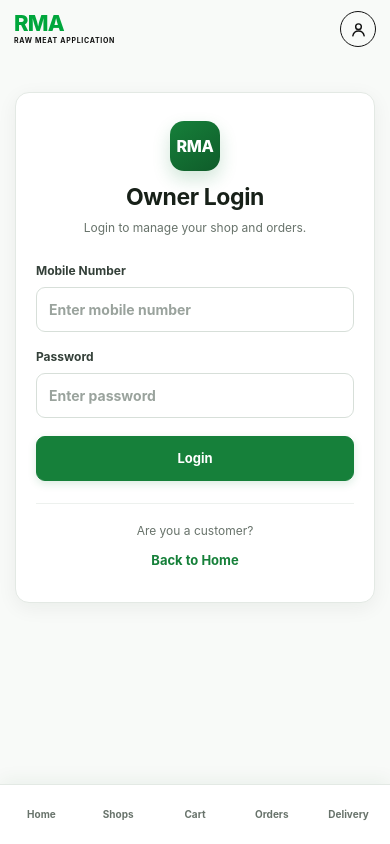
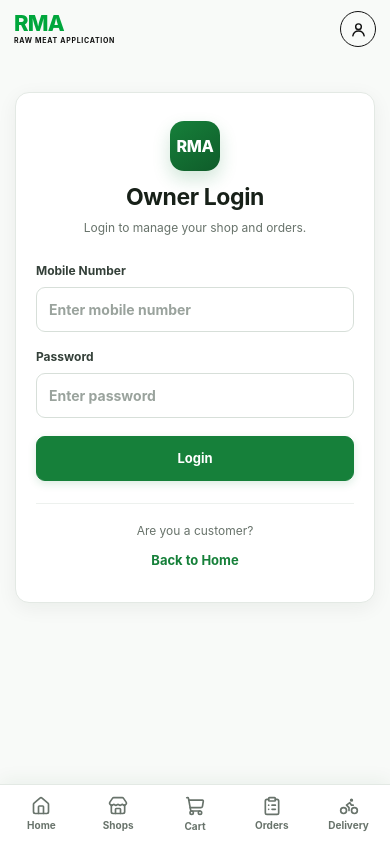
Before and after one commit to FaruqKhan11148/RMA, a React (Create React App) app in the folder frontend/: page /owner/login in a window 390 px wide. Shown: the top 844 px of the page. Built offline with nearby package versions, Linux system fonts and the light colour scheme; no server answers.

Commit message:
Added icons of footer

```diff
--- a/frontend/src/components/Footer/Footer.css
+++ b/frontend/src/components/Footer/Footer.css
@@ -37,13 +37,17 @@
 
   display: flex;
   flex: 1;
+
+  flex-direction: column;
   align-items: center;
   justify-content: center;
+
+  gap: 3px;
 
   min-width: 0;
   min-height: 48px;
 
-  padding: 6px 4px;
+  padding: 5px 4px;
 
   border: none;
   border-radius: 12px;
@@ -60,7 +64,6 @@
 
   cursor: pointer;
 
-  /* Remove mobile browser tap highlight */
   -webkit-tap-highlight-color: transparent;
   -webkit-touch-callout: none;
   user-select: none;
@@ -69,6 +72,65 @@
     color 0.2s ease,
     background 0.2s ease,
     transform 0.2s ease;
+}
+
+/* =========================================================
+   NAV ICON
+   ========================================================= */
+
+.nav_icon {
+  width: 21px;
+  height: 21px;
+
+  flex-shrink: 0;
+
+  stroke-width: 2;
+}
+
+.nav_icon_wrapper {
+  position: relative;
+
+  display: flex;
+  align-items: center;
+  justify-content: center;
+
+  width: 21px;
+  height: 21px;
+}
+
+/* =========================================================
+   CART BADGE
+   ========================================================= */
+
+.cart_badge {
+  position: absolute;
+
+  top: -10px;
+  right: -8px;
+
+  min-width: 15px;
+  height: 15px;
+
+  display: flex;
+  align-items: center;
+  justify-content: center;
+
+  padding: 2px 5px;
+
+  border-radius: 999px;
+
+  background: #16803a;
+  color: #ffffff;
+
+  font-size: 12px;
+  font-weight: 500;
+  line-height: 1;
+
+  box-sizing: border-box;
+}
+
+.nav_item.active .nav_icon {
+  stroke-width: 2.4;
 }
 
 .nav_item:focus {
@@ -198,6 +260,15 @@
   .nav_item.active::before {
     width: 18px;
   }
+
+  .nav_icon {
+    width: 20px;
+    height: 20px;
+  }
+
+  .nav_item {
+    gap: 2px;
+  }
 }
 
 /* =========================================================
@@ -207,6 +278,11 @@
 @media (max-width: 340px) {
   .nav_item {
     font-size: 9px;
+  }
+
+  .nav_icon {
+    width: 19px;
+    height: 19px;
   }
 }
 
--- a/frontend/src/components/Footer/Footer.js
+++ b/frontend/src/components/Footer/Footer.jsx
@@ -1,6 +1,8 @@
 import './Footer.css';
 
 import { NavLink } from 'react-router-dom';
+import { Home, Store, ShoppingCart, ClipboardList, Bike } from 'lucide-react';
+
 import { useLanguage } from '../../context/LanguageContext';
 import { useCart } from '../../context/CartContext';
 
@@ -15,6 +17,7 @@ function Footer() {
         end
         className={({ isActive }) => `nav_item ${isActive ? 'active' : ''}`}
       >
+        <Home className="nav_icon" />
         <span>{t.bottomNav.home}</span>
       </NavLink>
 
@@ -23,6 +26,7 @@ function Footer() {
         end
         className={({ isActive }) => `nav_item ${isActive ? 'active' : ''}`}
       >
+        <Store className="nav_icon" />
         <span>{t.bottomNav.shops}</span>
       </NavLink>
 
@@ -31,7 +35,13 @@ function Footer() {
         end
         className={({ isActive }) => `nav_item ${isActive ? 'active' : ''}`}
       >
-        <span>Cart {totalItems > 0 && `(${totalItems})`}</span>
+        <div className="nav_icon_wrapper">
+          <ShoppingCart className="nav_icon" />
+
+          {totalItems > 0 && <span className="cart_badge">{totalItems}</span>}
+        </div>
+
+        <span>Cart</span>
       </NavLink>
 
       <NavLink
@@ -39,6 +49,7 @@ function Footer() {
         end
         className={({ isActive }) => `nav_item ${isActive ? 'active' : ''}`}
       >
+        <ClipboardList className="nav_icon" />
         <span>{t.bottomNav.orders}</span>
       </NavLink>
 
@@ -46,6 +57,7 @@ function Footer() {
         to="/delivery/orders"
         className={({ isActive }) => `nav_item ${isActive ? 'active' : ''}`}
       >
+        <Bike className="nav_icon" />
         <span>Delivery</span>
       </NavLink>
     </nav>
```
